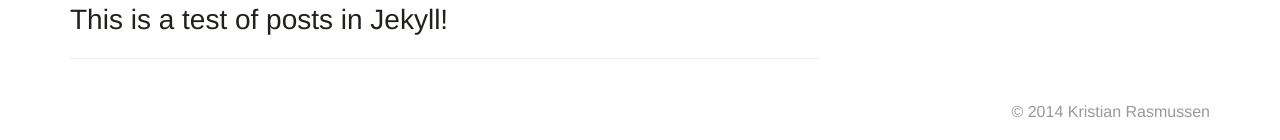
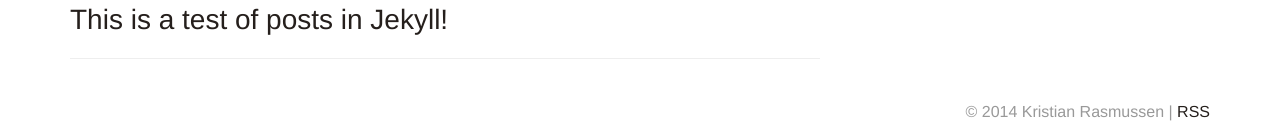
Before and after one commit to iamkristian/iamkristian.github.io, a Jekyll site: the page built from index.html, in a window 1280 px wide and 900 px high, scrolled down 44 px. Shown: the part 757-897 px from the top of the window. Built offline with Jekyll 4.4.1, drawn with Linux system fonts in a browser that asks for light colours; nearby versions of some CDN libraries; Markdown is read by kramdown in place of the engine named in the settings; comment, search, counter and statistics services are not loaded.

Commit message:
Adding rss link

```diff
--- a/_includes/footer.html
+++ b/_includes/footer.html
@@ -10,7 +10,7 @@
   </div>
     <div id="footer">
       <div class="container">
-        <p class="text-muted">&copy; 2014 Kristian Rasmussen</p>
+        <p class="text-muted">&copy; 2014 Kristian Rasmussen | <a href="/atom.xml">RSS</a></p>
       </div>
     </div>
 
```
